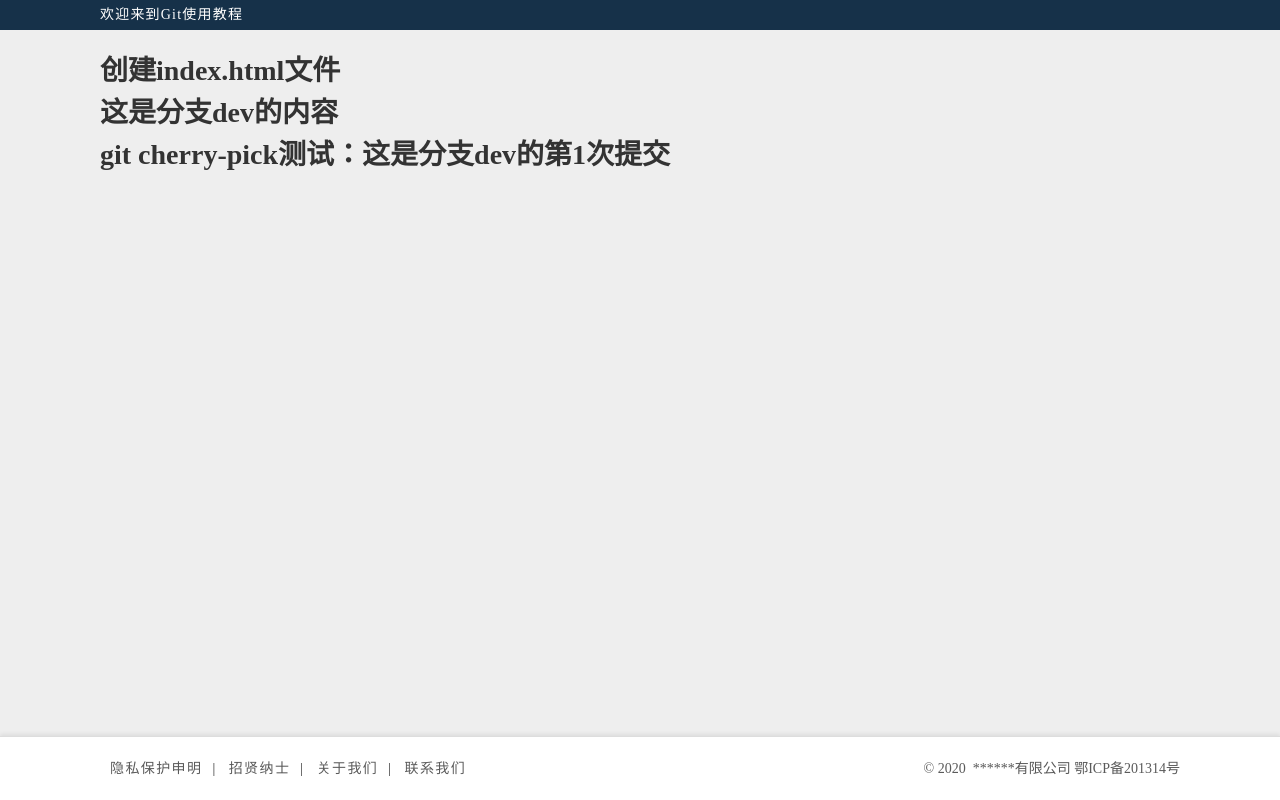
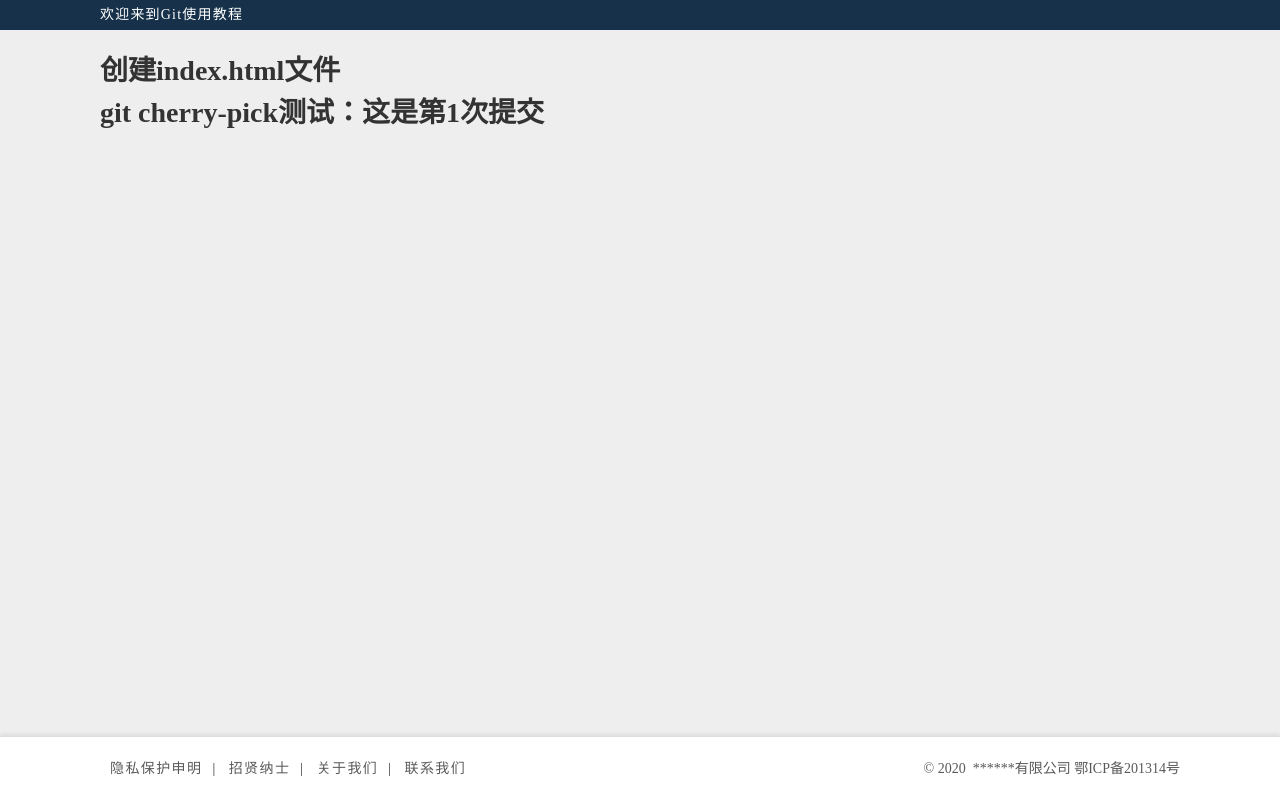
Before and after one commit to shiguang0116/git-demo, a plain HTML site: page src/index.html in a window 1280 px wide. Drawn offline with Linux system fonts and the light colour scheme.

Commit message:
git cherry-pick测试：这是第1次提交--测试'修改提交信息'功能

```diff
--- a/src/index.html
+++ b/src/index.html
@@ -14,9 +14,8 @@
     </header>
 
 	<div class="w main">
-        <h1>创建index.html文件</h1>
-        <h1>这是分支dev的内容</h1>
-        <h1>git cherry-pick测试：这是分支dev的第1次提交</h1>
+		<h1>创建index.html文件</h1>
+		<h1>git cherry-pick测试：这是第1次提交</h1>
     </div>
 
 	<footer class="footer">
```
